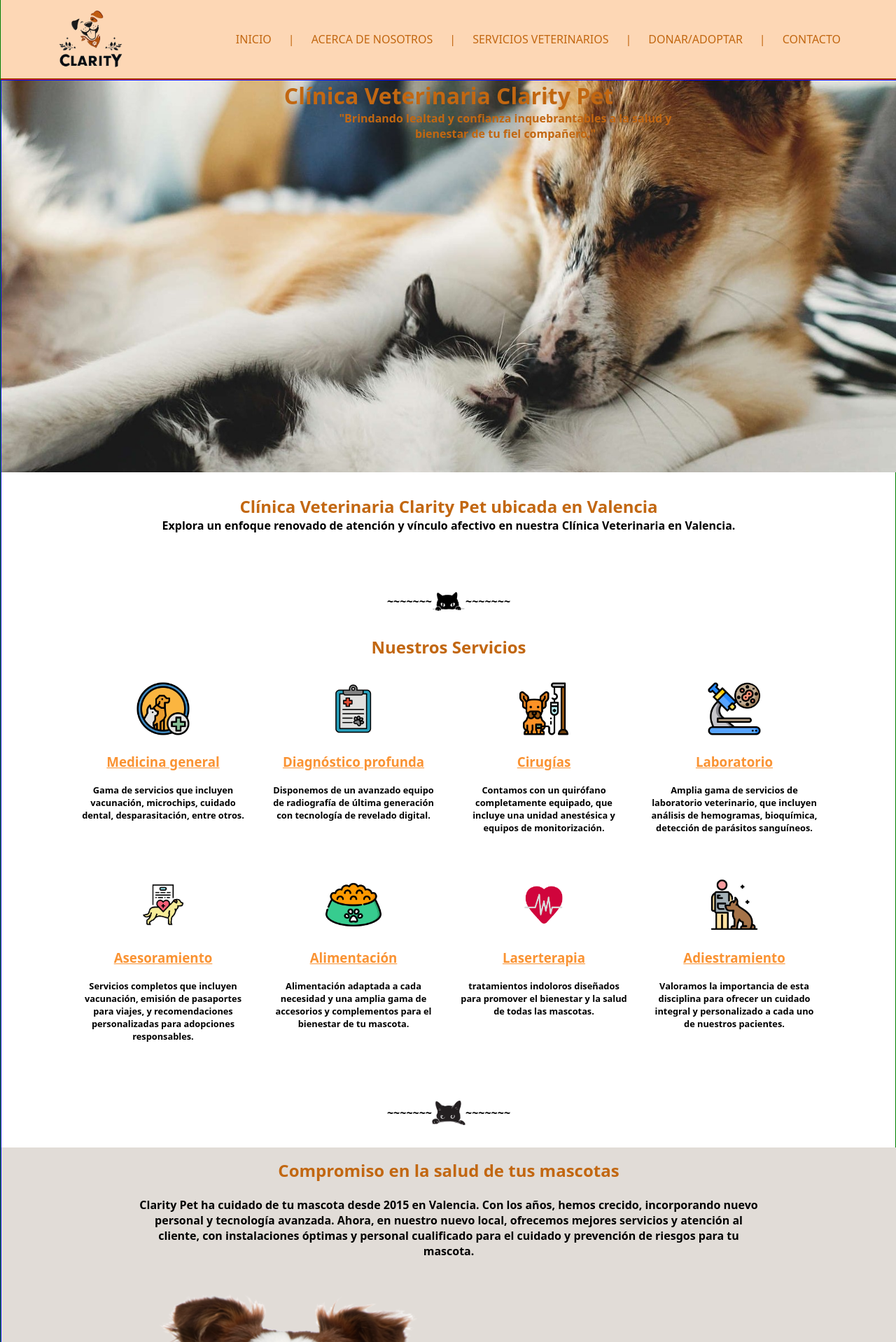
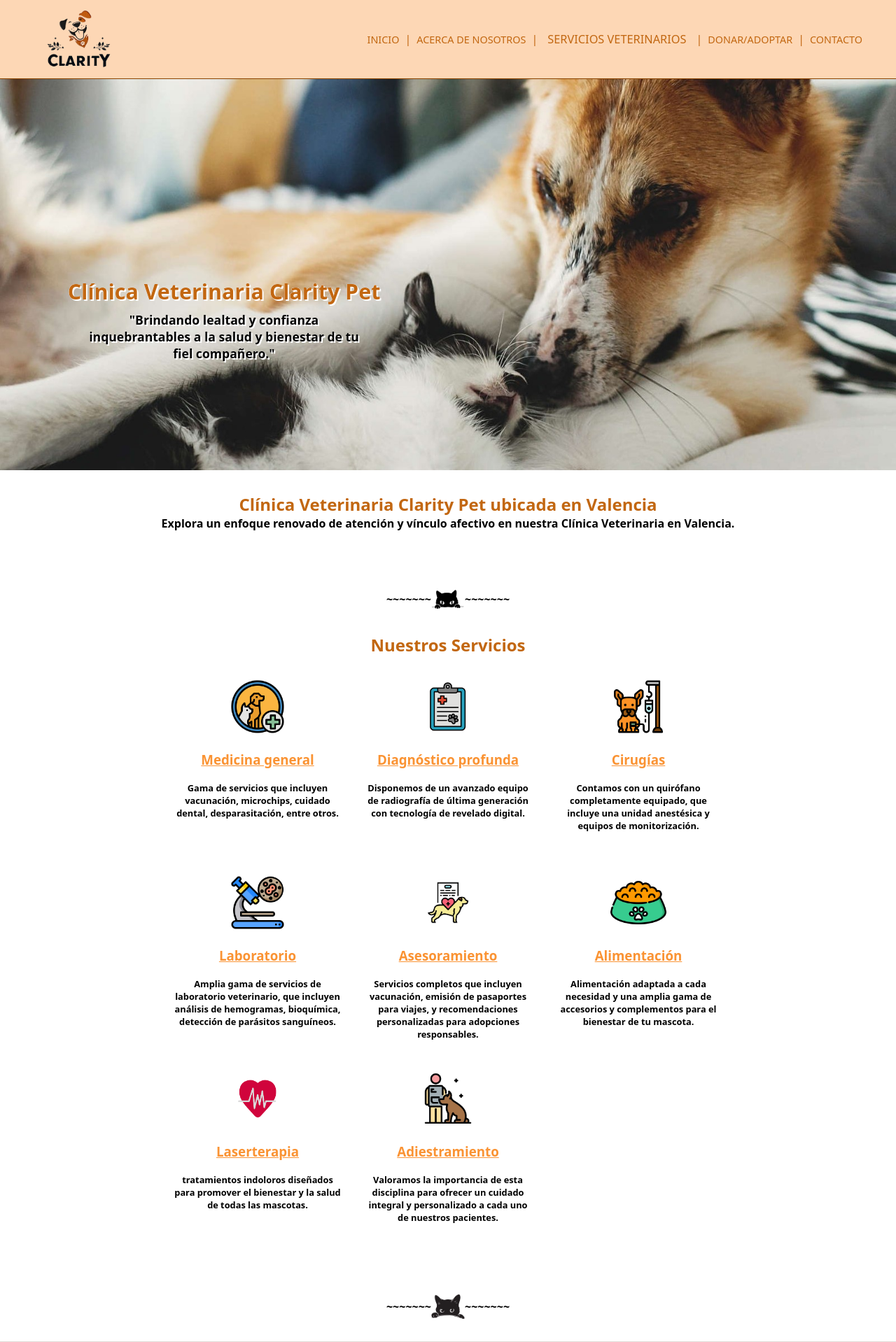
Before and after one commit to Carvalx/clarity, a PHP site: page /?page=inicio in a window 1280 px wide. Shown: the top 1918 px of the page at 70% size. Run offline with PHP 8.4, Linux system fonts and the light colour scheme.

Commit message:
quinto commit -v2

```diff
--- a/css/style.css
+++ b/css/style.css
@@ -18,6 +18,10 @@ h1 {
     margin: 0;
     padding: 0;
     white-space: pre-line;
+}
+
+h1 {
+    color: #c26711;
 }
 
 h2 {
@@ -43,11 +47,8 @@ input[type="checkbox"]{
 * body-index    index.php
 *****/
 body {
-    border: 1px solid green;
-    display: flex;
-    flex-direction: column;
-    flex: 1;
     margin: 0;
+    overflow-x: hidden;
 }
 
 /*Menu*/
@@ -96,6 +97,65 @@ body {
     color: #c26711;
 }
 
+.menu li button {
+    border: none;
+    background: none;
+    color: #c26711;
+    font-weight: 500;
+    font-size: 1.02rem;
+}
+
+.dropdown:hover .boton-servicios,
+.dropdown-content a:hover ~ .boton-servicios {
+    font-weight: bold;
+    background: #fbaa5f;
+    cursor: pointer;
+    height: 3rem;
+    border: #c26711 solid 0.1rem;
+    border-bottom: none;
+    border-top-left-radius: 1rem;
+    border-top-right-radius: 1rem;
+    color: #fff;
+}
+
+.dropdown {
+    position: relative;
+    display: inline-block;
+    width: 100%;
+}
+
+.dropdown-content {
+    display: none;
+    position: absolute;
+    min-width: 160px;
+    z-index: 1;
+    justify-content: center;
+    text-align: center;
+    align-items: center;
+    width: 100%;
+}
+
+.dropdown-content a {
+    background: #fdf5ee;
+    text-decoration: none;
+    display: flex;
+    justify-content: center;
+    align-items: center;
+    height: 3rem;
+    border-bottom: 0.1rem solid #c26711;
+    border-left: 0.1rem solid #c26711;
+    border-right: 0.1rem solid #c26711;
+}
+
+.dropdown-content a:nth-child(1) {
+    border-top: 0.1rem solid #c26711;
+}
+
+.dropdown-content a:nth-child(8) {
+    border-bottom-left-radius: 1rem;
+    border-bottom-right-radius: 1rem;
+}
+
 .menu a {
     color: #c26711;
     font-weight: 500;
@@ -110,7 +170,7 @@ body {
 * footer.php
 *****/
 footer {
-    margin: 2rem 0 0;
+    margin: 0;
     display: flex;
     flex-direction: column;
     justify-content: center;
@@ -322,26 +382,16 @@ h5 a:hover {
 * extension
 *****/
 .extension {
-    border: 1px solid red;
     margin: 7rem 0 0;
     display: flex;
     flex-direction: column;
     justify-content: center;
     align-items: center;
-    width: 100%;
 }
 
 /*****
 * inicio.php
 *****/
-.inicio {
-    border: 1px solid blue;
-    display: flex;
-    flex-direction: column;
-    align-items: center;
-    justify-content: center;
-    width: 100%;
-}
 
 .imagen-inicio {
     background: url(../img/inicio1.jpg) no-repeat;
@@ -350,22 +400,33 @@ h5 a:hover {
     flex-direction: column;
     height: 35rem;
     width: 100%;
+    justify-content: center;
 }
 
 .imagen-inicio div {
+    display: flex;
+    flex-direction: column;
+    justify-content: center;
     text-align: center;
-    bottom: 0;
-    left: 0;
+    align-items: center;
+    margin: 10% 50% 0 0;
 }
 
 .imagen-inicio h1,
 .imagen-inicio p {
-    color: #c26711;
+    text-shadow: 0 0 0 #fff,
+    0 0 0 #fff,
+    0 0 0 #fff,
+    2px 2px 0 #fff;
+}
+
+.imagen-inicio h1 {
+    font-size: 2.5rem;
 }
 
 .imagen-inicio p {
-    width: 30rem;
-    margin: 0 30rem 0;
+    font-size: 1.4rem;
+    width: 35rem;
 }
 
 section {
@@ -378,13 +439,11 @@ section {
     margin: 2rem 0;
 }
 
-section h1 {
-    color: #c26711;
-}
-
 .divisor-seccion{
     display: flex;
     flex-direction: row;
+    width: 100%;
+    justify-content: center;
     align-items: center;
     font-weight: bolder;
     margin: 3rem 0 0;
@@ -552,29 +611,136 @@ section h1 {
     border-radius: 2rem;
 }
 
-@media (min-width:1000px) and (max-width:1299.99px) {
-    html, body {
-        display: flex;
-        flex-direction: column;
-        flex: 1;
+/*****
+* donar-adoptar.php
+*****/
+.donacion,
+.adoptar {
+    display: flex;
+    flex-direction: column;
+    text-align: center;
+    align-items: center;
+
+}
+
+.adoptar {
+    border-bottom: 0.1rem solid #8b4300;
+}
+
+.donacion div,
+.adoptar div {
+    display: grid;
+    grid-template-columns: repeat(2, 1fr);
+    width: 75%;
+    gap: 2rem;
+    margin: 2rem 0;
+    justify-content: center;
+    text-align: justify;
+    align-items: center;
+}
+
+.donacion div p,
+.adoptar div p {
+    font-size: 1.2rem;
+    width: 100%;
+}
+
+.donacion div img,
+.adoptar div img {
+    border-radius: 2rem;
+    width: 99.5%;
+    transition: all 0.17s ease;
+}
+
+.adoptar div img:hover,
+.donacion div img:hover {
+    width: 100%;
+}
+
+/*****
+* contacto.php
+*****/
+.ubicacion {
+    display: grid;
+    grid-template-columns: repeat(2, 1fr);
+    width: 75%;
+    gap: 3rem;
+    justify-content: center;
+    align-items: center;
+    text-align: justify;
+}
+
+.ubicacion h2 {
+    font-size: 1.6rem;
+    text-align: center;
+}
+
+.ubicacion p {
+    font-size: 1.15rem;
+}
+
+.ubicacion img {
+    width: 100%;
+    border-radius: 25% 2rem 25%;
+    box-shadow: 0.3rem -0.3rem 0.3rem #ffc48d;
+}
+
+.mapa {
+    margin: 0 0 3rem 0;
+    width: 50%;
+    height: 25rem;
+    border-radius: 2rem;
+    box-shadow: 0.3rem -0.2rem 0.2rem #ffc48d;
+}
+
+/***** Media *****/
+@media (min-width:900px) and (max-width:1299.99px) {
+
+
+
+    .imagen-inicio h1 {
+        font-size: 1.9rem;
+        width: 30rem;
+        margin: 0 0 0.5rem;
     }
 
-    header {
-        display: flex;
-        flex: 1;
+    .imagen-inicio p {
+        font-size: 1.1rem;
+        width: 25rem;
     }
 
     .menu img {
-        margin: 0 0 0 5rem;
+        margin: 0 0 0 4rem;
     }
 
     .menu .menu-enlaces {
-        margin: 0 5rem 0 0;
+        margin: 0 3rem 0 0;
     }
 
-    .menu-enlaces a {
-        font-weight: 0.8rem;
+    .menu ul {
+        gap: 0.5rem;
     }
 
+    .menu .menu-enlaces li a {
+        font-size: 0.9rem;
+    }
 
+    .servicios-inicio {
+        display: grid;
+        grid-template-columns: repeat(3, 1fr);
+        grid-template-rows: repeat(2, auto);
+        gap: 2.5rem 2rem;
+        justify-content: center;
+        align-items: center;
+    }
+
+    .tienda-inicio-elementos {
+        display: grid;
+        grid-template-columns: repeat(
+            2, minmax(25rem, 1fr)
+            );
+        justify-content: center;
+        align-items: center;
+        gap: 2.5rem;
+    }
 }
--- a/footer.php
+++ b/footer.php
@@ -33,6 +33,7 @@
         <ul>
             <li>Av. del Primat Reig, 48, Benimaclet, 46010 València, Valencia</li>
             <li><p>(+34) 687 04 94 33</p></li>
+            <li><a href="mailto: carvadel@hotmail.com">carvadel@hotmail.com</a></li>
         </ul>
     </div>
     <hr>
--- a/index.php
+++ b/index.php
@@ -41,13 +41,22 @@
     <!-- Pie de pagina -->
     <footer>
             <?php
+                if (!isset($_GET['page'])){
+                    $page = 'inicio';
+                    require_once "formulario.php";
+                    require_once "footer.php";
+                }
+                else {
                 $page = $_GET['page'];
 
-                if($page != 'acerca-nosotros') {
+                if($page != 'acerca-nosotros' && $page != 'donar-adoptar') {
                    require_once "formulario.php";
                 }
                 require_once "footer.php";
+                }
             ?>
     </footer>
+
+    <script src="js/script.js"></script>
 </body>
 </html>
--- a/inicio.php
+++ b/inicio.php
@@ -1,4 +1,4 @@
-<div class="inicio">
+
 <div class="imagen-inicio">
     <div class="titulo-inicio">
         <h1>Clínica Veterinaria Clarity Pet</h1>
@@ -127,4 +127,3 @@
         </div>
     </div>
 </section>
-</div>
--- a/js/script.js
+++ b/js/script.js
@@ -0,0 +1,17 @@
+document.addEventListener("DOMContentLoaded", function() {
+    let dropdown = document.querySelector(".dropdown");
+    let boton = dropdown.querySelector(".boton-servicios");
+    let dropdownServicios = dropdown.querySelector(".dropdown-content");
+
+    boton.addEventListener("mouseover", function() {
+        dropdownServicios.style.display = "block";
+    });
+
+    dropdown.addEventListener("mouseover", function() {
+        dropdownServicios.style.display = "block";
+    });
+
+    dropdown.addEventListener("mouseleave", function() {
+        dropdownServicios.style.display = "none";
+    });
+});
--- a/menu.php
+++ b/menu.php
@@ -5,9 +5,23 @@
         <li>|</li>
         <li><a href="?page=acerca-nosotros">ACERCA DE NOSOTROS</a></li>
         <li>|</li>
-        <li><a href="?page=servicios-veterinarios">SERVICIOS VETERINARIOS</a></li>
+        <li>
+            <div class="dropdown">
+                <button class="boton-servicios">SERVICIOS VETERINARIOS</button>
+                <div class="dropdown-content">
+                    <a href="?page=medicina-general">Medicina General</a>
+                    <a href="?page=diagnostico">Diagnóstico</a>
+                    <a href="?page=cirugias">Cirugías</a>
+                    <a href="?page=laboratorio">Laboratorio</a>
+                    <a href="?page=asesoramiento">Asesoramiento</a>
+                    <a href="?page=tienda">Tienda</a>
+                    <a href="?page=laserterapia">Laserterapia</a>
+                    <a href="?page=adiestramiento">Adiestramiento</a>
+                </div>
+            </div>
+        </li>
         <li>|</li>
-        <li><a href="?page=consejos">DONAR/ADOPTAR</a></li>
+        <li><a href="?page=donar-adoptar">DONAR/ADOPTAR</a></li>
         <li>|</li>
         <li><a href="?page=contacto">CONTACTO</a></li>
     </ul>
```
Also changed, not shown: contacto.php (+23 -0 lines), donar-adoptar.php (added, +81 -0 lines), enviar-formulario.php (added, +40 -0 lines), formulario.php (+11 -11 lines), consejos.php (deleted), img/adoptar.jpg (added), img/donar.jpg (added), img/tienda2.jpg (added). Lines whose indentation alone changed are shown as unchanged.
